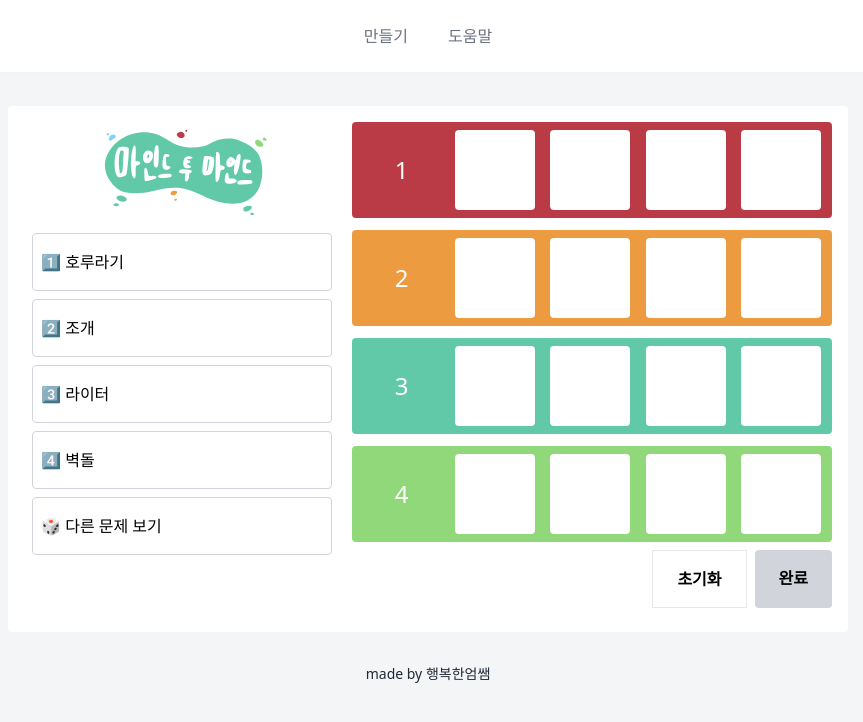
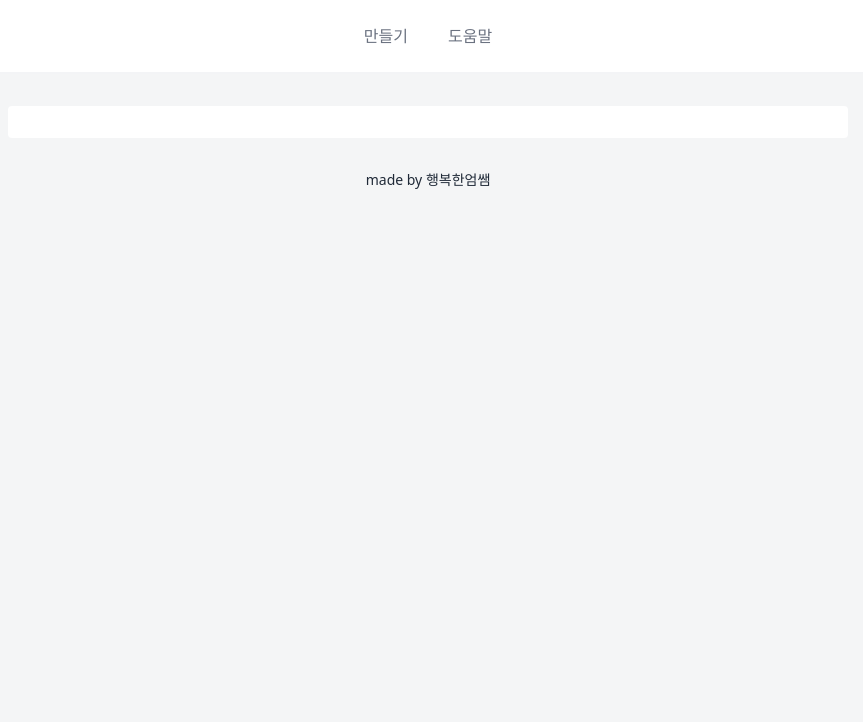
Before and after one commit to sendmethere/mind2mind, a React (Create React App) app in the folder app/: page / in a window 1280 px wide. Shown: the top 722 px of the page, without its empty margins (212-1075 px from the left). Built offline with nearby package versions, Linux system fonts and the light colour scheme.

Commit message:
deploy 5

```diff
--- a/app/package.json
+++ b/app/package.json
@@ -2,7 +2,7 @@
   "name": "app",
   "version": "0.1.0",
   "private": true,
-  "homepage": "https://sendmethere.github.io/mind2mind",
+  "homepage": "https://sendmethere.github.io/mind2mind/",
   "dependencies": {
     "@testing-library/jest-dom": "^5.16.5",
     "@testing-library/react": "^13.3.0",
--- a/app/src/components/Header.js
+++ b/app/src/components/Header.js
@@ -4,7 +4,7 @@ export default function Navbar() {
         <div className='mx-auto'>
                 <div className="flex justify-between items-center border-b-2 border-gray-100
                                 py-6 md:justify-center md:space-x-10">
-                        <a href="/" className="text-base font-medium text-gray-500 hover:text-sky-600">만들기</a>
+                        <a href="/maker/" className="text-base font-medium text-gray-500 hover:text-sky-600">만들기</a>
                         <a href="https://solar-bone-db8.notion.site/73d91fc4460648ad9ac97257c27c980e" className="text-base font-medium text-gray-500 hover:text-sky-600">도움말</a>
                 </div>
         </div>
--- a/app/src/index.js
+++ b/app/src/index.js
@@ -27,7 +27,7 @@ root.render(
     <HashRouter basename={process.env.PUBLIC_URL}>
         <Routes>
           <Route path="/" element={<Layout/>}>
-              <Route path="" element={<Maker />}/>
+              <Route path="maker" element={<Maker />}/>
               <Route path="example" element={<Example />}/>
           </Route>
         </Routes>
```
